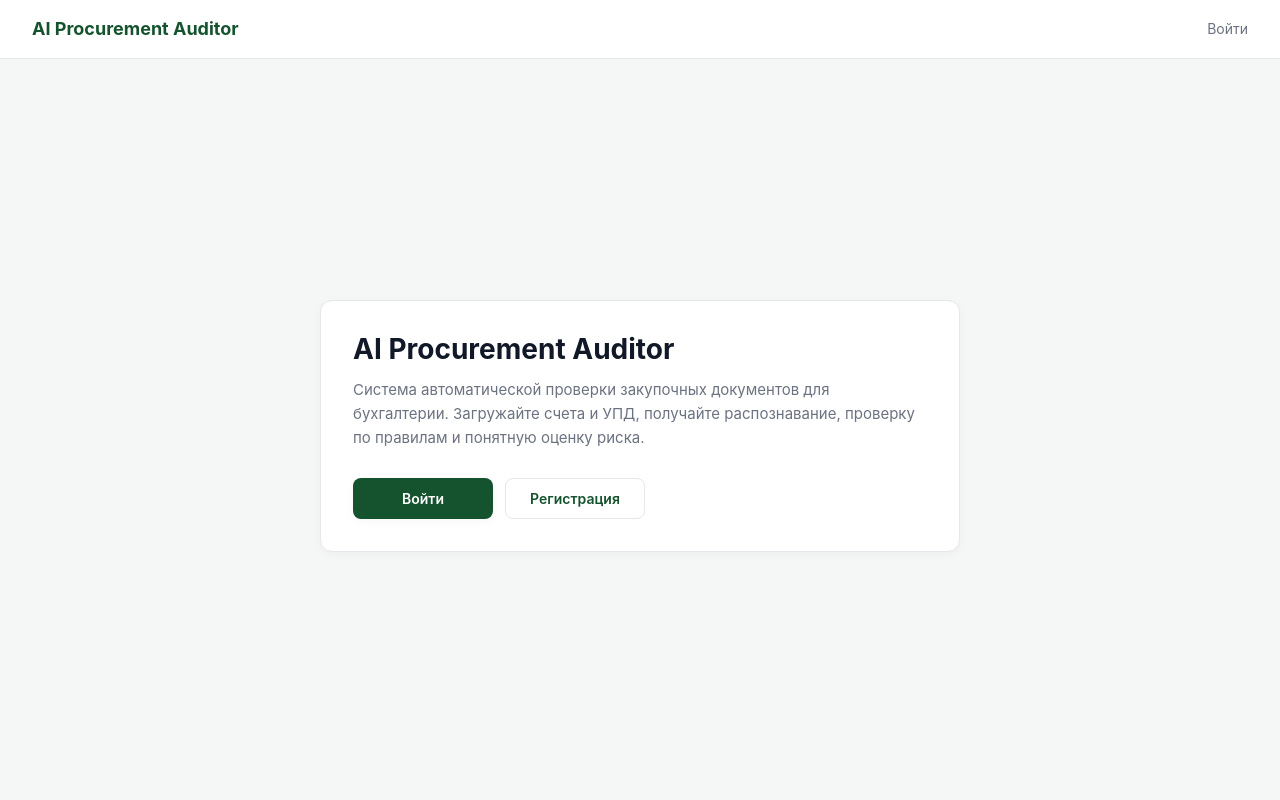
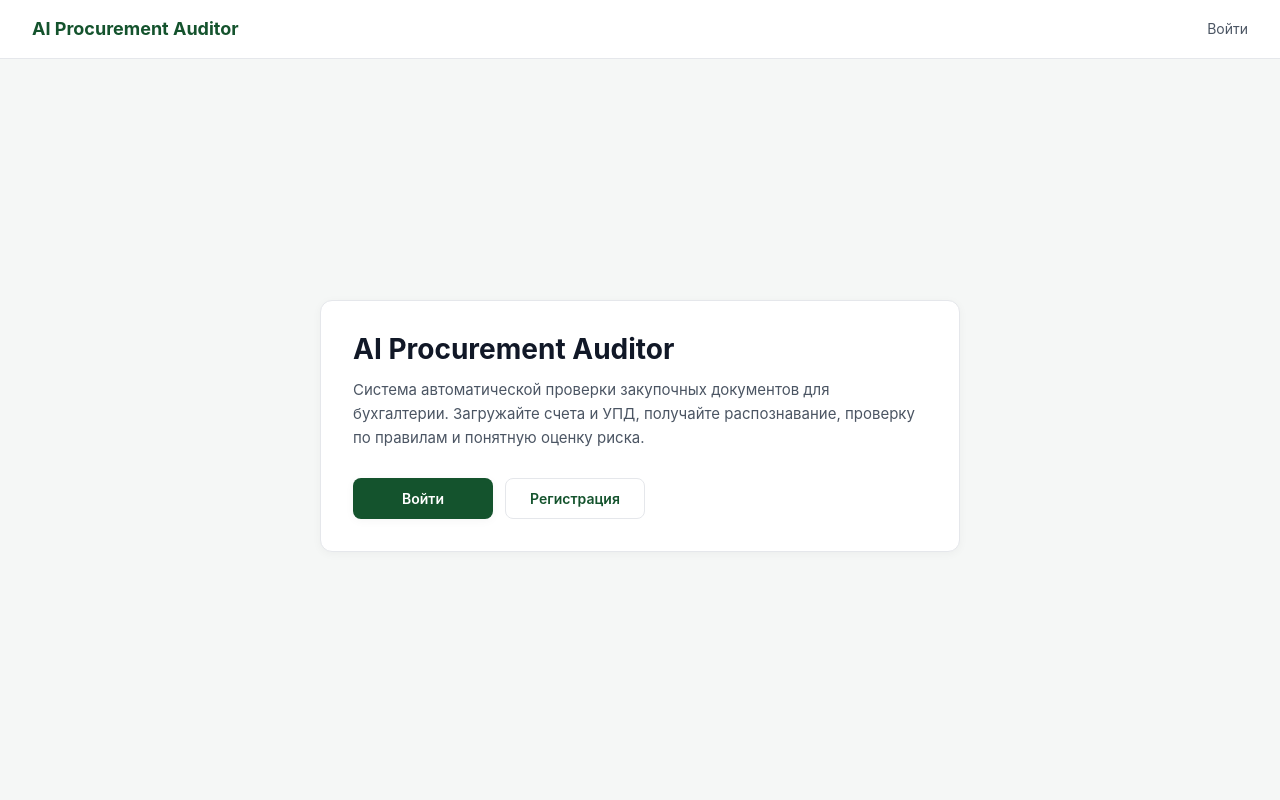
Before and after one commit to Dimon-art/ai-procurement-auditor, a Django app: page / in a window 1280 px wide. Run offline with Django 5.2, Linux system fonts and the light colour scheme.

Commit message:
fix(css): increase muted text contrast for readability

```diff
--- a/apps/users/templates/base_public.html
+++ b/apps/users/templates/base_public.html
@@ -18,7 +18,7 @@
             --accent-border: #fcd34d;
 
             --text: #1f2937;
-            --muted: #6b7280;
+            --muted: #4b5563;
 
             --background: #f5f7f6;
             --surface: #ffffff;
```
